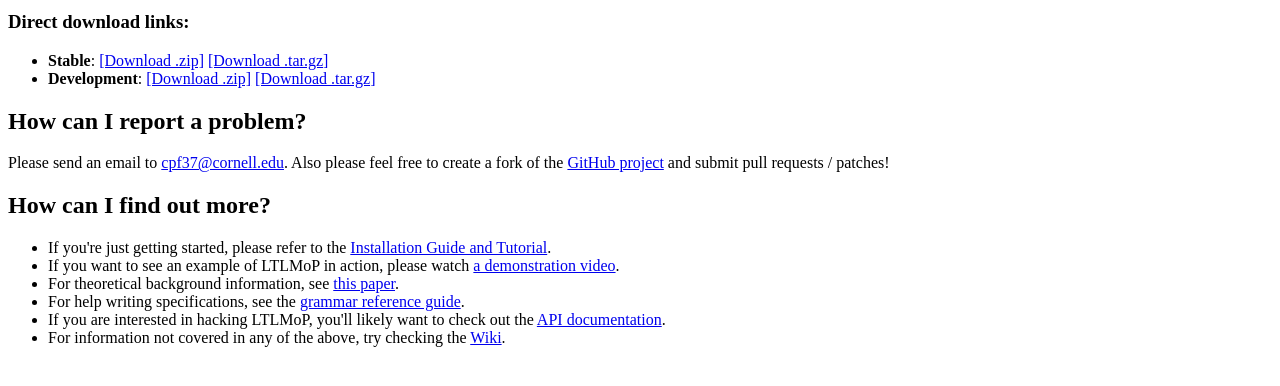
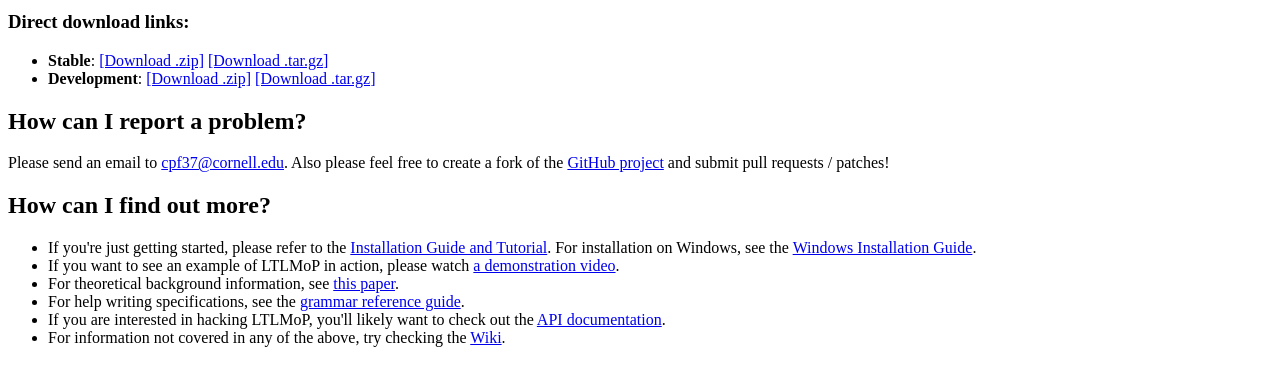
Before and after one commit to VerifiableRobotics/verifiablerobotics.github.io, a plain HTML site: page index.html in a window 1280 px wide. Shown: the part 296-682 px from the top of the page. Drawn offline with Linux system fonts and the light colour scheme.

Commit message:
added link to windows installation guide

```diff
--- a/index.html
+++ b/index.html
@@ -32,7 +32,7 @@ Also please feel free to create a fork of the <a href="https://github.com/ltlmop
 <h2>How can I find out more?</h2>
 
 <ul>
-<li> If you're just getting started, please refer to the <a href="https://github.com/LTLMoP/LTLMoP/raw/master/doc/tutorial.pdf">Installation Guide and Tutorial</a>.
+<li> If you're just getting started, please refer to the <a href="https://github.com/LTLMoP/LTLMoP/raw/master/doc/tutorial.pdf">Installation Guide and Tutorial</a>.  For installation on Windows, see the <a href="https://github.com/LTLMoP/LTLMoP/raw/development/doc/LTLMoP%20Windows%20Installation%20Guide.pdf">Windows Installation Guide</a>.
 
 <li> If you want to see an example of LTLMoP in action, please watch <a href="https://github.com/LTLMoP/LTLMoP/raw/master/doc/ltlmop_iros_final.mp4">a demonstration video</a>.
 
```
